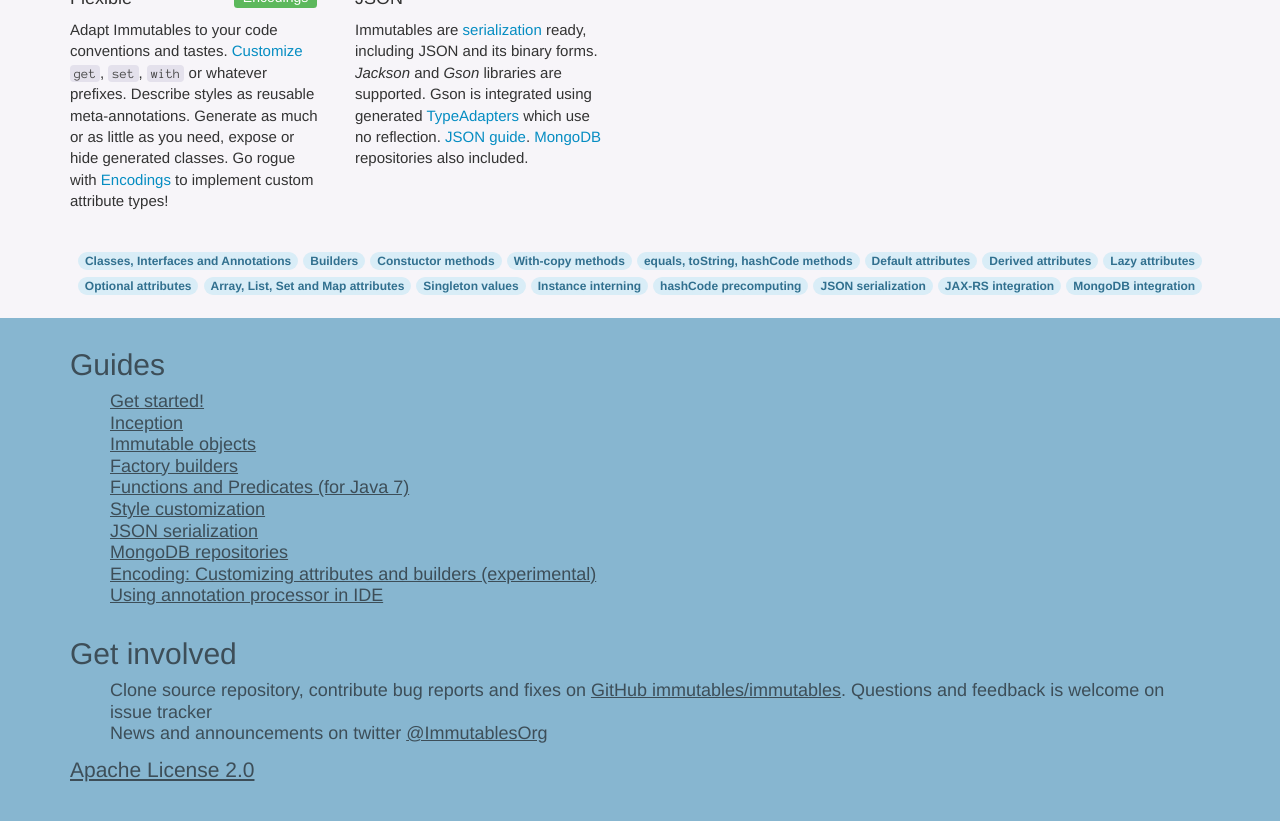
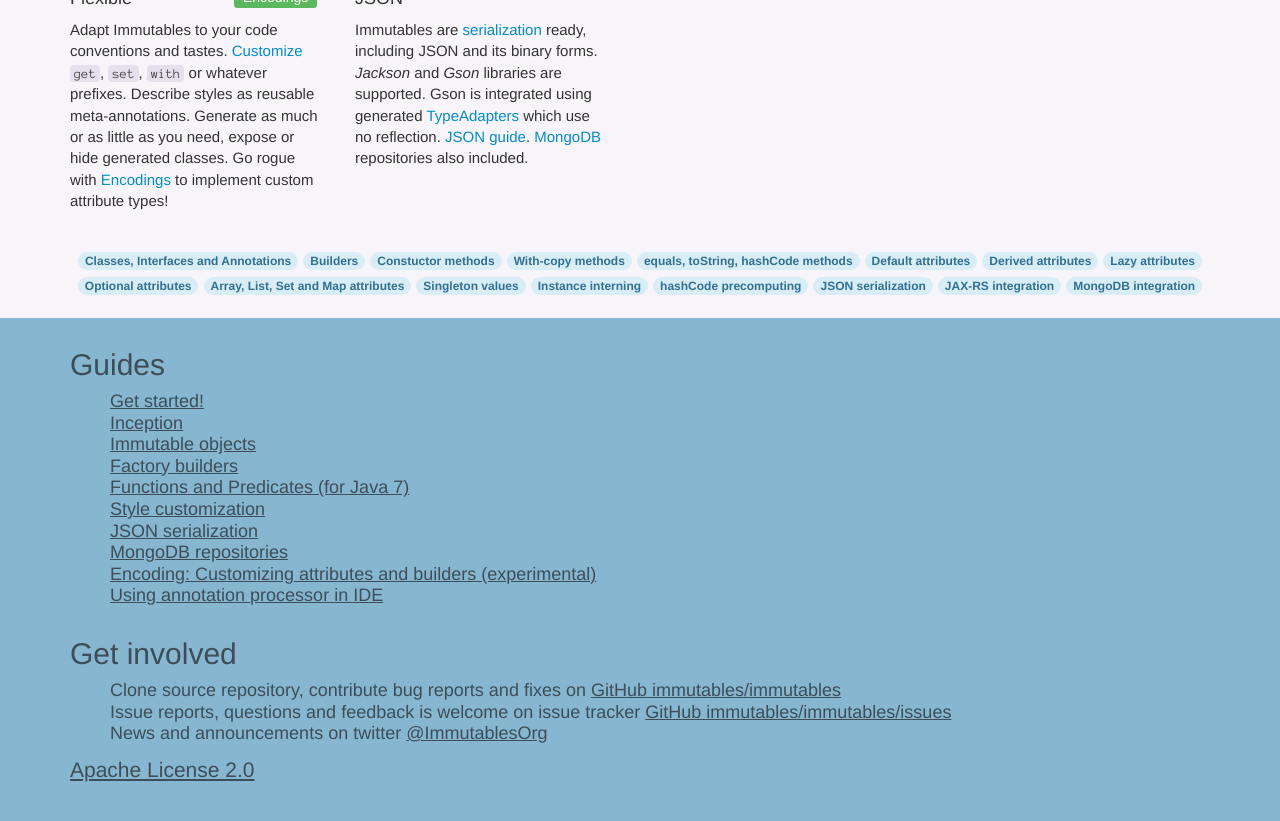
Before and after one commit to immutables/immutables.github.io, a Jekyll site: the page built from index.html, in a window 1280 px wide and 900 px high, scrolled down 946 px. Shown: the top 821 px of the window. Built offline with Jekyll 4.4.1, drawn with Linux system fonts in a browser that asks for light colours; nearby versions of some CDN libraries; Markdown is read by kramdown in place of the engine named in the settings.

Commit message:
correction

```diff
--- a/_includes/footer.md
+++ b/_includes/footer.md
@@ -13,7 +13,8 @@
 
 ## Get involved
 
-* Clone source repository, contribute bug reports and fixes on [GitHub immutables/immutables](https://github.com/immutables/immutables). Questions and feedback is welcome on issue tracker
+* Clone source repository, contribute bug reports and fixes on [GitHub immutables/immutables](https://github.com/immutables/immutables)
+* Issue reports, questions and feedback is welcome on issue tracker [GitHub immutables/immutables/issues](https://github.com/immutables/immutables/issues)
 * News and announcements on twitter [@ImmutablesOrg](https://twitter.com/ImmutablesOrg)
 
 [Apache License 2.0](/license.html)
```
